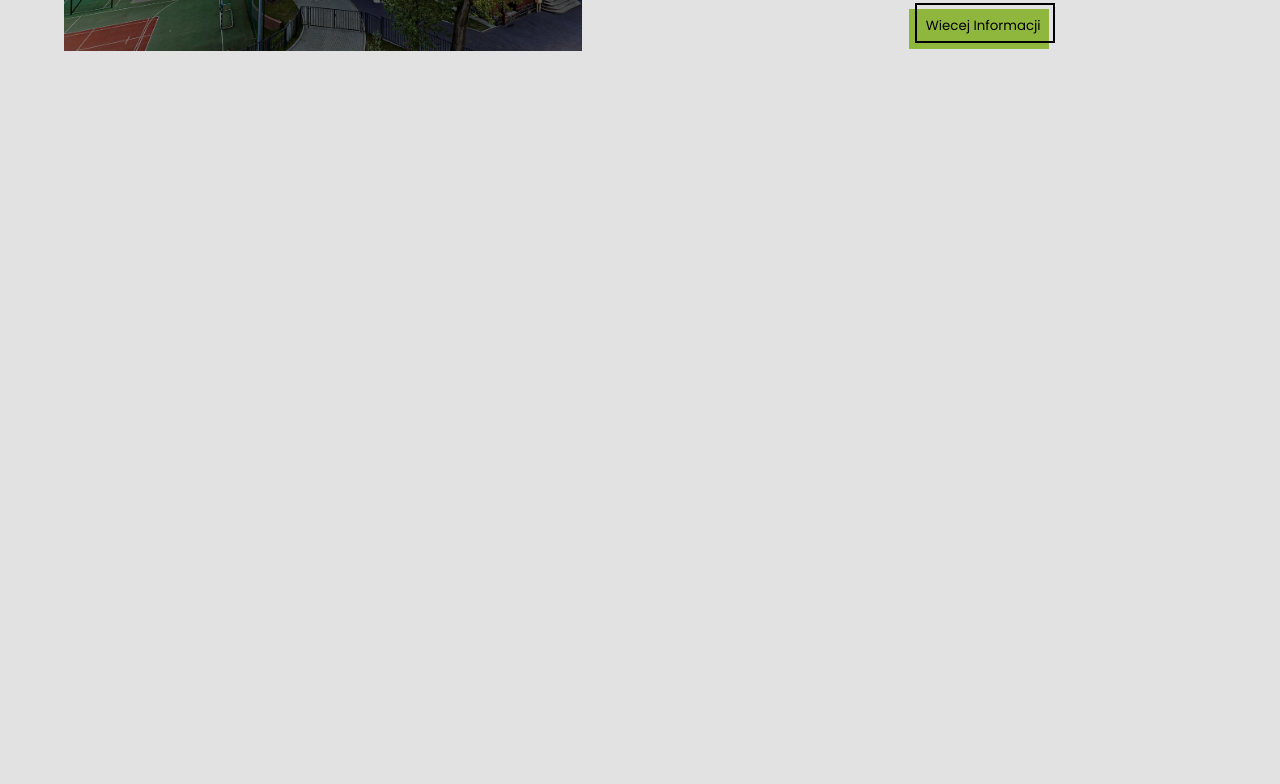
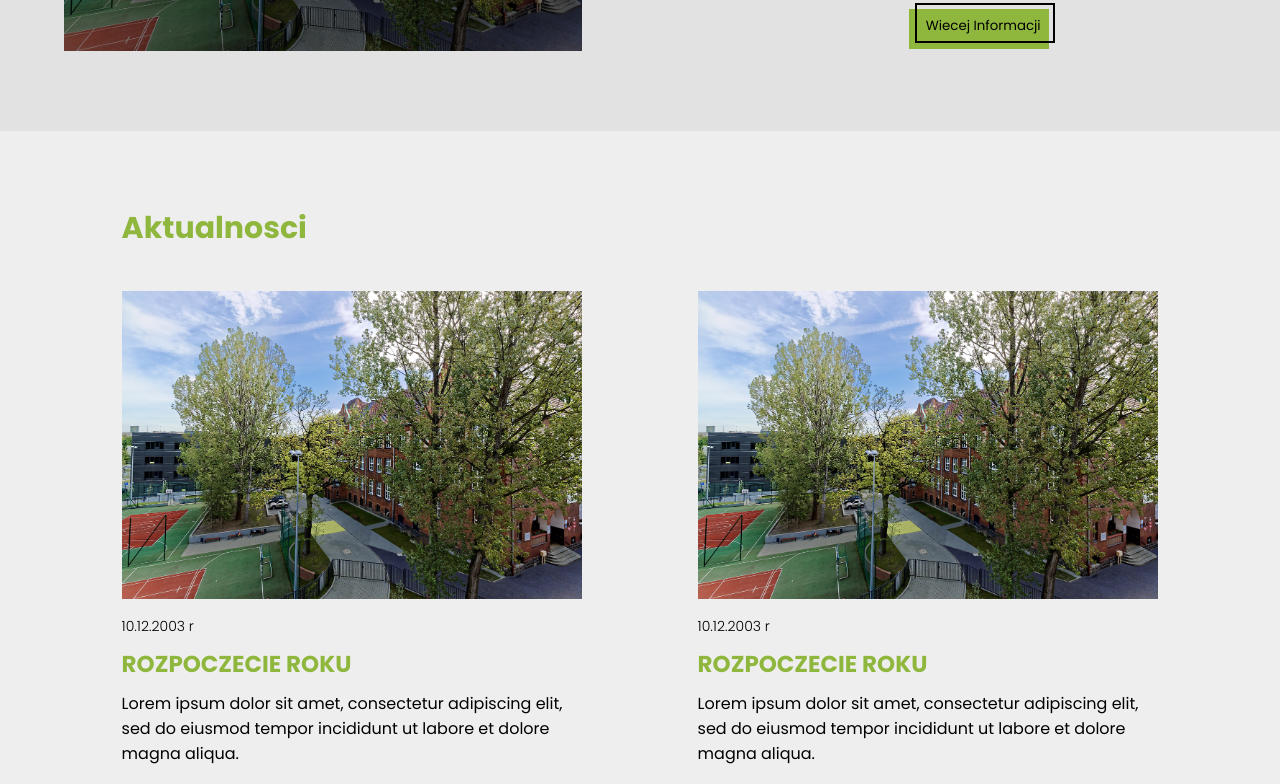
Before and after one commit to MatHyp/TTC_Website, a Next.js app in the folder next/: page / in a window 1280 px wide. Shown: the part 1120-1904 px from the top of the page. Before the commit the page ends 1251 px from the top, so only its background shows below. Built offline with nearby package versions, Linux system fonts and the light colour scheme; a web font is replaced by a local one.

Commit message:
add events to main page

```diff
--- a/next/pages/index.js
+++ b/next/pages/index.js
@@ -3,6 +3,8 @@ import Navigation from '../components/navigation/Navigation'
 import Header from '../components/Header/Header';
 import MainAbout from '../components/AboutSchoolSeaction/MainAbout';
 import DownHeader from '../components/Header/DownHeader';
+import EventsList from '../components/Events/EventsList'
+
 import { GlobalStyles } from '../components/GlobalStyles/GlobalStyles';
 
 export default function Home() {
@@ -23,6 +25,7 @@ export default function Home() {
       <Header />
       <DownHeader />
       <MainAbout />
+      <EventsList />
     </div>
   )
 }
```
